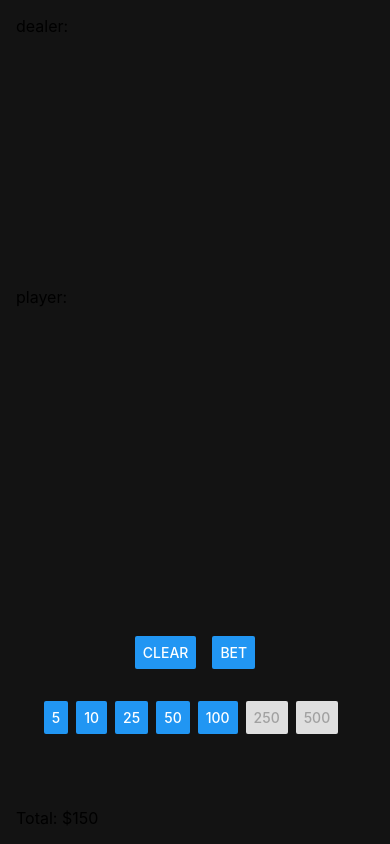
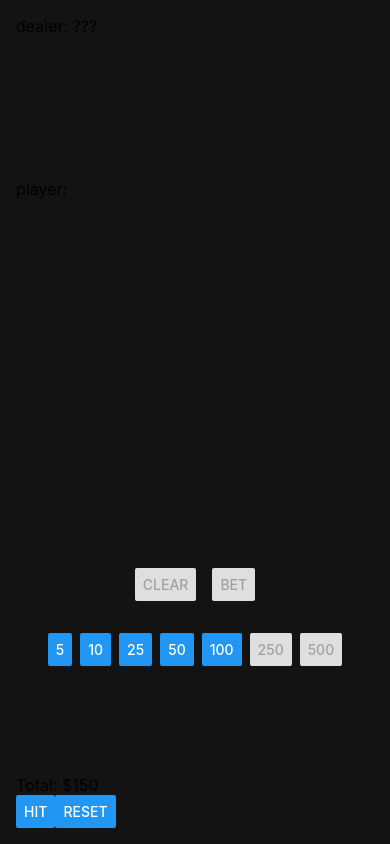
Before and after one commit to mswieboda/black-jack, a React Native app: screen / in a window 390 px wide. Built offline with nearby package versions, Linux system fonts and the light colour scheme.

Commit message:
adds dealing cards, dealer's last is hidden

```diff
--- a/app/components/black-jack.tsx
+++ b/app/components/black-jack.tsx
@@ -14,7 +14,7 @@ import HandView from './hand-view'
 
 const isDarkMode = true // Appearance.getColorScheme() === 'dark'
 const INITIAL_TOTAL = 150
-const TESTING = false
+const TESTING = true // false
 
 @observer
 export default class BlackJack extends Component {
@@ -41,6 +41,9 @@ export default class BlackJack extends Component {
   @observable
   bet: number | null = null
 
+  @observable
+  turnIndex = 0
+
   componentDidMount() {
     InteractionManager.runAfterInteractions(this.afterInteractionSetup)
   }
@@ -65,8 +68,14 @@ export default class BlackJack extends Component {
   }
 
   @action.bound
+  hit = () => {
+    this.hands[this.turnIndex].add(this.shoot.remove())
+  }
+
+  @action.bound
   onPressHit = () => {
-    this.playerHand.add(this.shoot.remove())
+    // this.playerHand.add(this.shoot.remove())
+    this.playerHand.add([new Card('s', 2, 0), new Card('h', 1, 0)])
     this.dealerHand.add(this.shoot.remove())
   }
 
@@ -82,20 +91,51 @@ export default class BlackJack extends Component {
     this.bet = null
   }
 
+  @action.bound
+  startDeal = () => {
+    this.turnIndex = 0
+    setTimeout(() => this.deal(this.turnIndex), 500)
+  }
+
+  @action.bound
+  nextTurnIndex = () => {
+    const index = this.turnIndex + 1
+
+    this.turnIndex = index > this.hands.length - 1 ? 0 : index
+  }
+
+  @action.bound
+  deal = (turnIndex) => {
+    this.hit()
+    this.nextTurnIndex()
+
+    const hand = this.hands[this.turnIndex]
+
+    if (!hand.isDealt && turnIndex <= this.hands.length - 1) {
+      setTimeout(() => this.deal(this.turnIndex), 500)
+    }
+  }
+
   render() {
     return (
       <View style={this.styles.container}>
-        <View style={this.styles.section}>
-          <HandView label="dealer" hand={this.dealerHand} />
-        </View>
+        <HandView
+          label="dealer"
+          hand={this.dealerHand}
+          isDealer={true}
+          isDealerTurn={false} // TODO: impl
+        />
         <View style={this.styles.bottomView}>
-          <View style={this.styles.section}>
-            <HandView label="player" hand={this.playerHand} />
-          </View>
+          <HandView label="player" hand={this.playerHand} />
           <View style={this.styles.section}>
             {!_.isNil(this.bet) && <Bet bet={this.bet} />}
           </View>
-          <Actions hand={this.playerHand} onClearBet={this.onClearBet} />
+          <Actions
+            bet={this.bet}
+            hand={this.playerHand}
+            onClearBet={this.onClearBet}
+            onConfirmBet={this.startDeal}
+          />
           <View style={this.styles.section}>
             <Chips
               canBet={!this.playerHand.hasCards}
@@ -137,8 +177,10 @@ export default class BlackJack extends Component {
 }
 
 interface ActionsProps {
+  bet?: number
   hand: Hand
   onClearBet: () => void
+  onConfirmBet: () => void
 }
 
 @observer
@@ -148,12 +190,17 @@ class Actions extends Component<ActionsProps> {
     makeObservable(this)
   }
 
+  @computed
+  get bettingDisabled() {
+    return _.isNil(this.props.bet)
+  }
+
   renderPreBet() {
     return (
       <>
-        <Button onPress={this.props.onClearBet} title="Clear" />
+        <Button onPress={this.props.onClearBet} title="Clear" disabled={this.bettingDisabled} />
         <View style={this.styles.separator} />
-        <Button onPress={_.noop} title="Bet" />
+        <Button onPress={this.props.onConfirmBet} title="Bet" disabled={this.bettingDisabled} />
       </>
     )
   }
@@ -228,7 +275,7 @@ class Chips extends Component<ChipsProps> {
     return (
       <View style={this.styles.chipsRow}>
         {CHIP_DENOMINATIONS.map((chip, index) => {
-          const useSeparator = index < CHIP_DENOMINATIONS.length + 1
+          const useSeparator = index < CHIP_DENOMINATIONS.length - 1
           const disabled = !this.canBet(chip)
 
           // TODO: search how to add key to blank <></> React component
--- a/app/components/card-view.tsx
+++ b/app/components/card-view.tsx
@@ -1,4 +1,4 @@
-import React, { Component } from 'react'
+import React, { Component, ReactNode } from 'react'
 import { computed, makeObservable } from 'mobx'
 import { observer } from 'mobx-react'
 import { StyleSheet, Text, View } from 'react-native'
@@ -11,10 +11,65 @@ interface Props {
   scale?: number
   card: Card
   layeredIndex?: number
+  flipped?: boolean
 }
 
 @observer
 export default class CardView extends Component<Props> {
+  constructor(props) {
+    super(props)
+    makeObservable(this)
+  }
+
+  static defaultProps = {
+    scale: 1,
+  }
+
+  render() {
+    return (
+      <CardContainer scale={this.props.scale} layeredIndex={this.props.layeredIndex}>
+        {!this.props.flipped && (
+          <>
+            <Text style={this.styles.text}>{this.props.card.rankName}</Text>
+            <Text style={this.styles.text}>{this.props.card.suit}</Text>
+          </>
+        )}
+      </CardContainer>
+    )
+  }
+
+  @computed
+  get styles() {
+    return StyleSheet.create({
+      text: {
+        fontSize: 10 * this.props.scale,
+        textAlign: 'center',
+      },
+    })
+  }
+}
+
+interface EmptyCardViewProps {
+  scale: number
+}
+
+export class EmptyCardView extends Component<EmptyCardViewProps> {
+  render() {
+    return (
+      <CardContainer scale={this.props.scale} hidden={true} />
+    )
+  }
+}
+
+interface CardContainerProps {
+  scale?: number
+  layeredIndex?: number
+  children?: ReactNode
+  hidden?: boolean
+}
+
+@observer
+class CardContainer extends Component<CardContainerProps> {
   constructor(props) {
     super(props)
     makeObservable(this)
@@ -42,8 +97,7 @@ export default class CardView extends Component<Props> {
     return (
       <View style={this.styles.container}>
         <View style={this.styles.cornerLabel}>
-          <Text style={this.styles.text}>{this.props.card.rankName}</Text>
-          <Text style={this.styles.text}>{this.props.card.suit}</Text>
+          {this.props.children}
         </View>
       </View>
     )
@@ -53,24 +107,19 @@ export default class CardView extends Component<Props> {
   get styles() {
     return StyleSheet.create({
       container: {
-        position: _.isNil(this.props.layeredIndex) ? 'absolute' : 'relative',
         left: this.positionLeft,
+        width: 2.25 * this.dimensionsFactor,
         height: 3.5 * this.dimensionsFactor,
-        width: 2.25 * this.dimensionsFactor,
-        borderRadius: 8 * this.props.scale,
-        borderWidth: 1,
+        borderRadius: this.props.hidden ? null : 8 * this.props.scale,
+        borderWidth: this.props.hidden ? null : 1,
         margin: 4 * this.props.scale,
         padding: 4 * this.props.scale,
-        borderColor: '#333',
-        backgroundColor: '#000',
+        borderColor: this.props.hidden ? null : '#333',
+        backgroundColor: this.props.hidden ? null : '#000',
       },
       cornerLabel: {
         width: 14 * this.props.scale,
-      },
-      text: {
-        fontSize: 10 * this.props.scale,
-        textAlign: 'center',
-      },
+      }
     })
   }
 }
--- a/app/components/hand-view.tsx
+++ b/app/components/hand-view.tsx
@@ -4,10 +4,12 @@ import { observer } from 'mobx-react'
 import { StyleSheet, Text, View } from 'react-native'
 import _ from 'lodash'
 import { Hand } from 'lib/cards'
-import CardView from './card-view'
+import CardView, { EmptyCardView } from './card-view'
 
 interface Props {
   label: string
+  isDealer?: boolean
+  isDealerTurn?: boolean
   hand: Hand
 }
 
@@ -20,14 +22,17 @@ export default class HandView extends Component<Props> {
 
   @computed
   get label() {
-    return `${this.props.label}: ${this.props.hand.display}`
+    const showHand = !this.props.isDealer || this.props.isDealerTurn
+    return `${this.props.label}: ${showHand ? this.props.hand.display : '???'}`
   }
 
   render() {
     return (
       <View>
         <Text style={this.styles.label}>{this.label}</Text>
-        {!_.isEmpty(this.props.hand.cards) && (
+        {_.isEmpty(this.props.hand.cards) ? (
+          <EmptyCardView scale={1.5} />
+        ) : (
           <View style={this.styles.cards}>
             {this.props.hand.cards.map((card, index) => (
               <CardView
@@ -35,6 +40,7 @@ export default class HandView extends Component<Props> {
                 key={card.key}
                 scale={1.5}
                 layeredIndex={index}
+                flipped={this.props.isDealer && index == 1 && !this.props.isDealerTurn}
               />
             ))}
           </View>
--- a/app/lib/cards.ts
+++ b/app/lib/cards.ts
@@ -139,7 +139,7 @@ export class Hand {
 
       if (option === TWENTY_ONE_VALUE) {
         return TWENTY_ONE_VALUE
-      } else if (option < TWENTY_ONE_VALUE - ACE_MAX_VALUE) {
+      } else if (option < TWENTY_ONE_VALUE) {
         aceOption = option
       }
     }
@@ -171,8 +171,13 @@ export class Hand {
   }
 
   @computed
+  get isDealt() {
+    return this.cards.length === 2
+  }
+
+  @computed
   get canSplit() {
-    if (this.cards.length !== 2) {
+    if (!this.isDealt) {
       return false
     }
 
```
